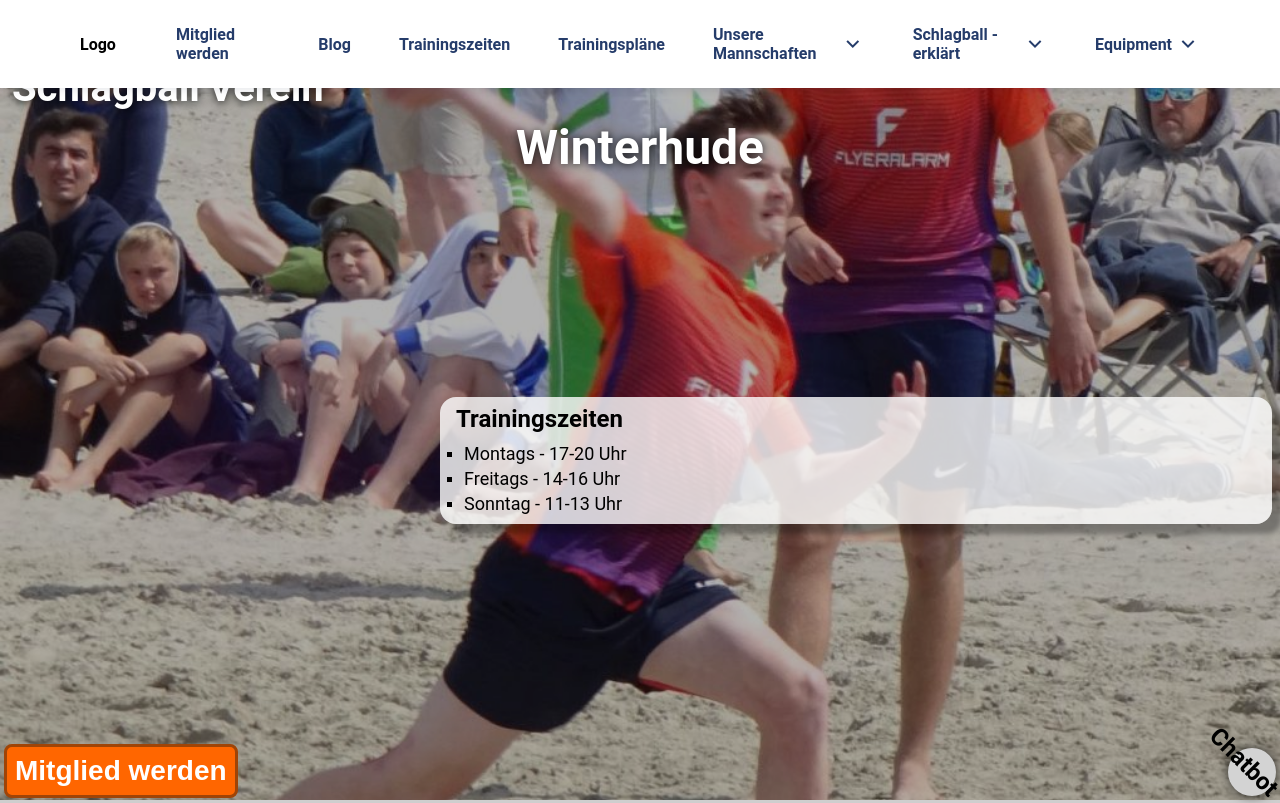
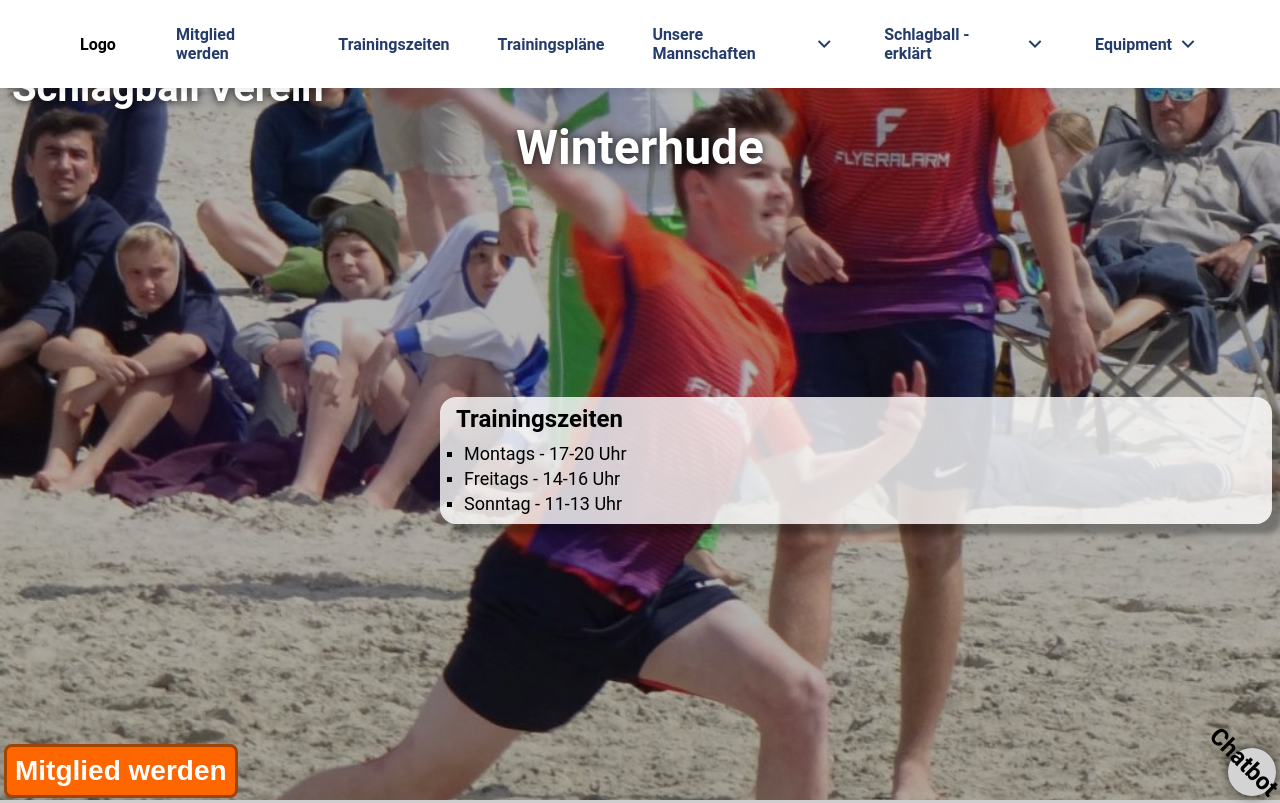
Before and after one commit to casimanodes/test, a plain HTML site: page index.html in a window 1280 px wide. Shown: the top 803 px of the page. Drawn offline with nearby package versions, Linux system fonts and the light colour scheme.

Commit message:
small details

```diff
--- a/css/trainingspläne.css
+++ b/css/trainingspläne.css
@@ -9,7 +9,7 @@
     display: flex;
     flex-direction: column;
     width: 90%;
-    z-index: 999;
+    z-index: var(--z-index-top-ebene);
     color: black;
     /* border: solid #fff 1px; */
     overflow: hidden;
--- a/index.html
+++ b/index.html
@@ -16,10 +16,11 @@
 
 <body>
     <header>
+
         <nav class="nav container">
             <div class="nav__data">
                     <div class="nav__logo">
-                        <a href="index.html">Logo</a>
+                      <a href="../index.html">Logo</a>
                     </div>
                 <div class="nav__toggle" id="nav-toggle">
                     <i class="ri-menu-line nav__toggle-menu"></i>
@@ -31,11 +32,9 @@
             <div class="nav__menu" id="nav-menu">
                 <ul class="nav__list">
                     <li>
-                        <a href="public\mitglieder.html" class="nav__link">Mitglied werden</a>
+                        <a href="https://www.swym-hamburg.de/kursuebersicht.html#/" class="nav__link">Mitglied werden</a>
                     </li>
-                    <li>
-                        <a href="#" class="nav__link">Blog</a>
-                    </li>
+
                     <!--=============== Trainingszeiten ===============-->
                     <li class="dropdown__item">
                         <div class="nav__link dropdown__button">
@@ -44,8 +43,9 @@
                     </li>
                     <!-- Trainingspläne -->
                     <li class="dropdown__item">
-                        <a href="public\trainingspläne.html" class="nav__link">Trainingspläne</a>
-
+                        <div class="nav__link dropdown__button">
+                            Trainingspläne
+                        </div>
                     </li>
                     <!-- Mannschaften  -->
                     <li class="dropdown__item">
@@ -185,7 +185,6 @@
         </nav>
     </header>
 
-
     <main>
         <div class="overlay">
             <div class="img_background"></div>
```
